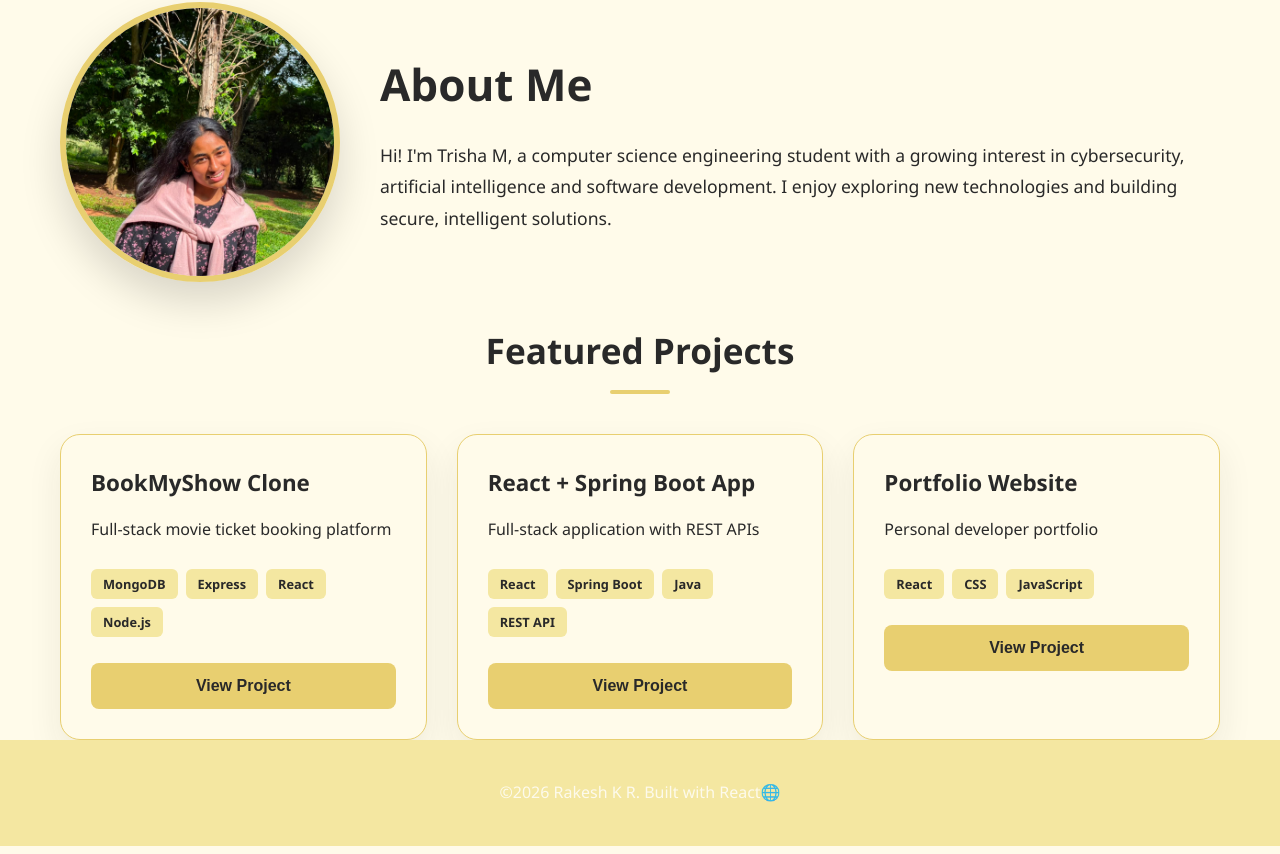
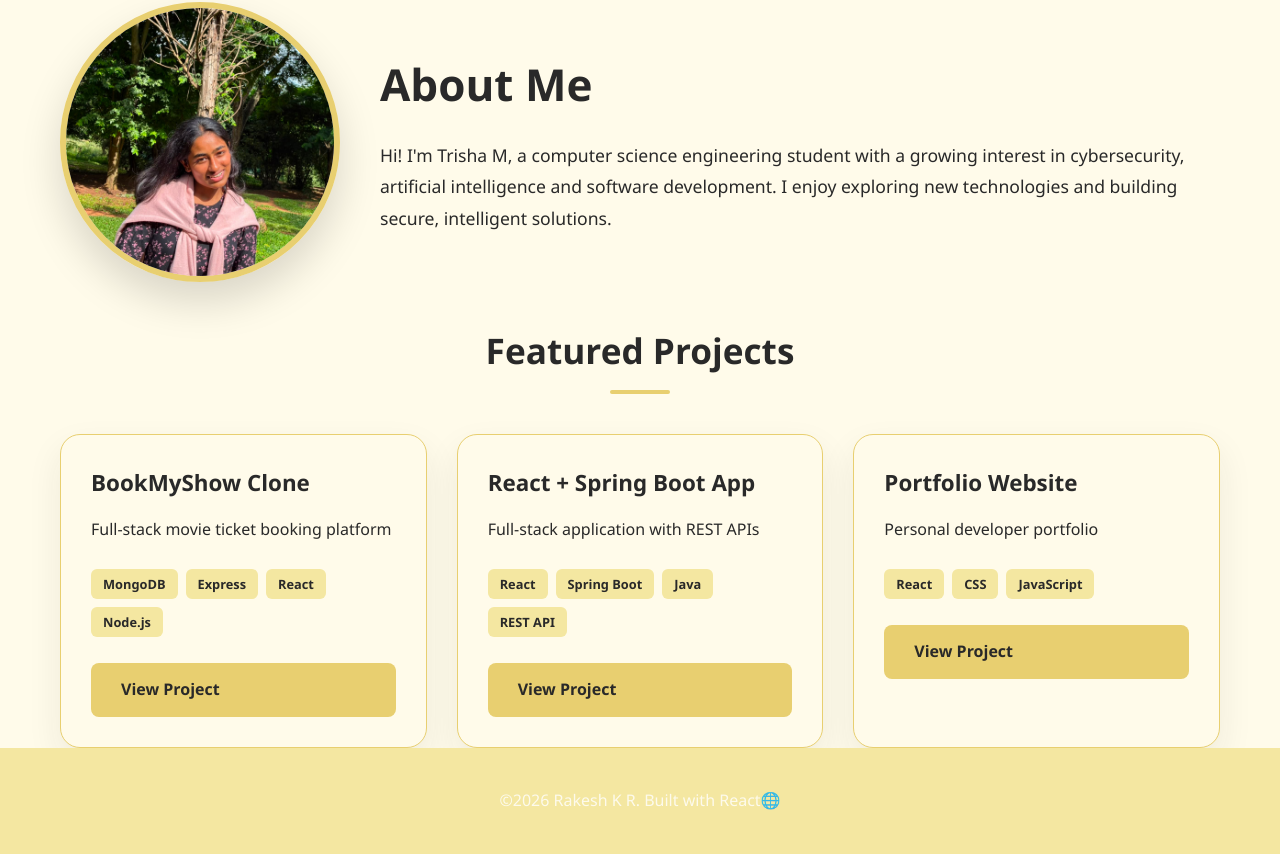
Before and after one commit to trishamadhusudhan/my-profile, a React (Vite) app: page / in a window 1280 px wide. Shown: the part 603-1457 px from the top of the page. Built offline with nearby package versions, Linux system fonts and the light colour scheme.

Commit message:
adding project detail link

```diff
--- a/src/components/ProjectCard/ProjectCard.jsx
+++ b/src/components/ProjectCard/ProjectCard.jsx
@@ -1,21 +1,32 @@
-import React from 'react'
-import './ProjectCard.css'
+import React from 'react';
+import { Link } from 'react-router-dom';
+import './ProjectCard.css';
+
 function ProjectCard({ project }) {
   return (
     <article className="project-card">
       <div className="project-card-body">
         <h3>{project.title}</h3>
+
         <p>{project.description}</p>
+
         <div className="project-tags">
-                {/* We map over the array of tech to create span tags */}
           {project.tech.map((t, index) => (
-                  <span key={index} className='tag'>{t}</span>
+            <span key={index} className="tag">
+              {t}
+            </span>
           ))}
         </div>
-              <button className='btn btn-primary'>View Project</button>
+
+        <Link
+          to={`/projects/${project.id}`}
+          className="btn btn-primary"
+        >
+          View Project
+        </Link>
       </div>
     </article>
-  )
+  );
 }
 
-export default ProjectCard
+export default ProjectCard;
```
Lines whose indentation alone changed are shown as unchanged.
